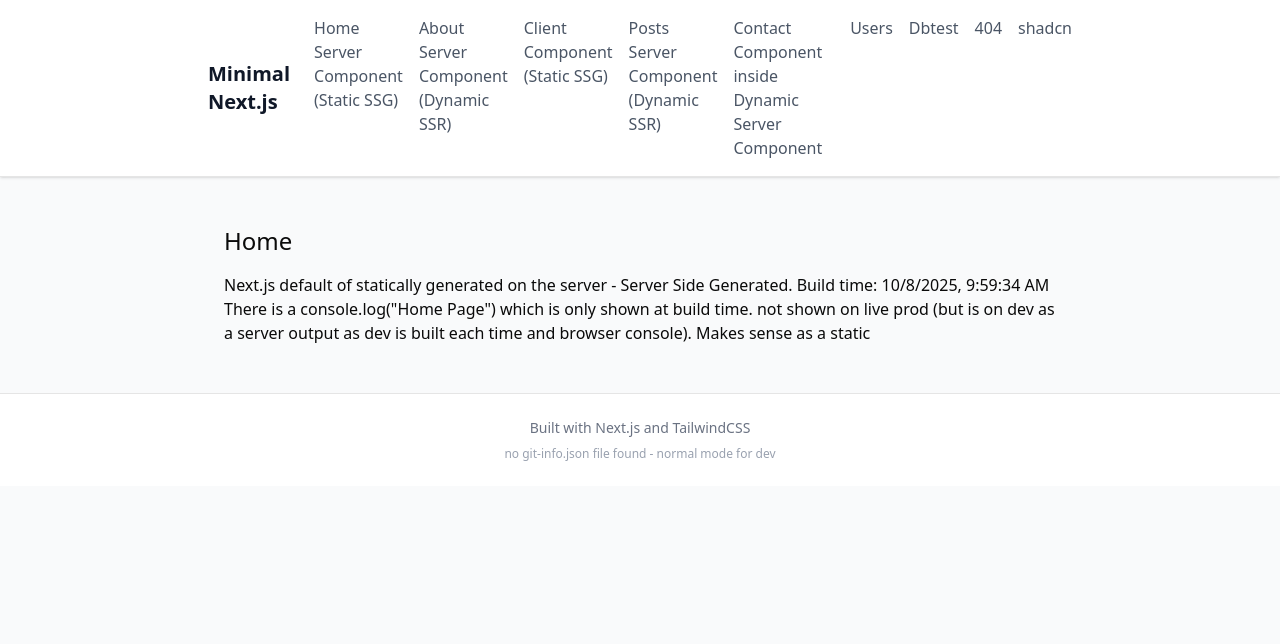
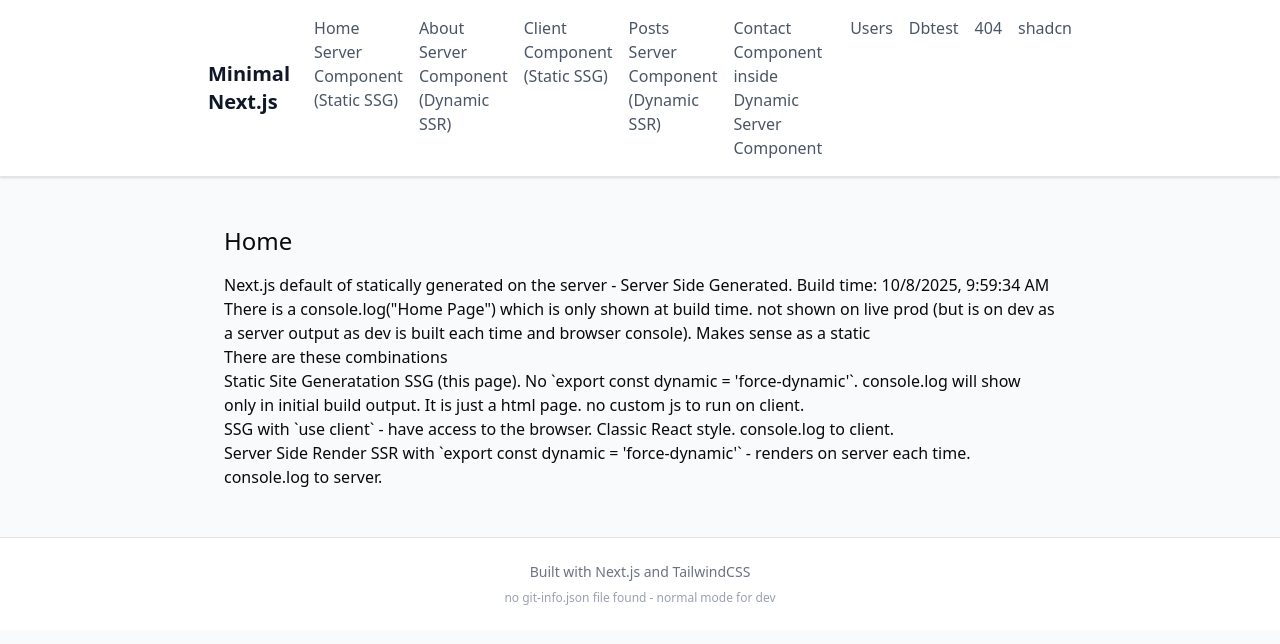
Before and after one commit to djhmateer/minimal-nextjs, a Next.js app: page / in a window 1280 px wide. Shown: the top 644 px of the page. Built offline with nearby package versions, Linux system fonts and the light colour scheme.

Commit message:
Add explanation of rendering combinations to Home page

```diff
--- a/app/page.tsx
+++ b/app/page.tsx
@@ -29,6 +29,15 @@ export default function Home() {
       <h1 className="text-2xl mb-4">Home</h1>
       <p>Next.js default of statically generated on the server - Server Side Generated. Build time: {currentTime}</p>
       <p>There is a console.log(&quot;Home Page&quot;) which is only shown at build time. not shown on live prod (but is on dev as a server output as dev is built each time and browser console). Makes sense as a static</p>
+
+      <div>
+        <p>There are these combinations</p>
+        <ul>
+          <li>Static Site Generatation SSG (this page). No `export const dynamic = 'force-dynamic'`. console.log will show only in initial build output. It is just a html page. no custom js to run on client.</li>
+          <li>SSG with `use client` - have access to the browser. Classic React style. console.log to client. </li>
+          <li>Server Side Render SSR with `export const dynamic = 'force-dynamic'` - renders on server each time. console.log to server.</li>
+        </ul>
+      </div>
     </div>
   );
 }
```
